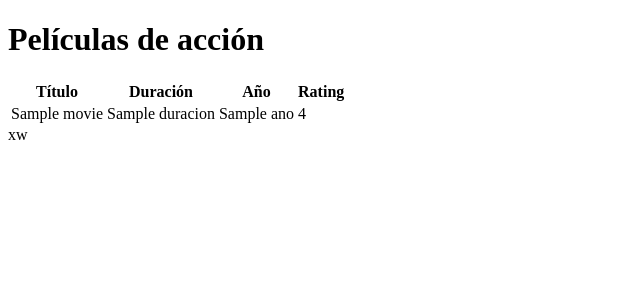
After one commit to Priscigs/PF-BDD2, a Flask app: template templates/genre_movies.html in a window 1280 px wide. The commit adds this page. Shown: the top 300 px of the page, without its empty margins (0-640 px from the left). Run offline with Flask 3, Linux system fonts and the light colour scheme; the template is opened without the code that fills it: most values are stand-ins (such as "Sample title", 1, 10 or a date in 2020).

Commit message:
🥳 UI Genre

```diff
--- a/main.py
+++ b/main.py
@@ -1,6 +1,7 @@
 from flask import Flask, render_template
 from register import register
 from login import logins
+from import_data import *
 
 app = Flask(__name__)
 
@@ -32,5 +33,34 @@ def login():
 def genre():
     return render_template('genre.html')
 
+@app.route('/genre_movies')
+def genre_movies():
+    # Crear una conexión a la base de datos
+    graph = Graph(uri="neo4j+s://ca536792.databases.neo4j.io", user="neo4j", password="9kEkEZcx8aTRfBKerXNxeEw8U1P9FNSH1Zvu1a4dG2Q")
+
+    # Consulta para obtener las películas relacionadas con el género "Action"
+    query = """
+    MATCH (:Genero {titulo: 'Action'})<-[:es_genero]-(p:Pelicula)
+    RETURN p.titulo, p.duracion, p.año, p.rating
+    """
+
+    # Ejecutar la consulta y obtener los resultados
+    result = graph.run(query)
+
+    # Obtener los resultados como una lista de diccionarios
+    movies = []
+    for record in result:
+        movie = {
+            'titulo': record['p.titulo'],
+            'duracion': record['p.duracion'],
+            'ano': record['p.año'],
+            'rating': record['p.rating']
+        }
+        movies.append(movie)
+
+    # Renderizar la plantilla HTML y pasar los datos a la misma
+    return render_template('genre_movies.html', movies=movies)
+
+
 if __name__ == '__main__':
     app.run()
--- a/templates/genre.html
+++ b/templates/genre.html
@@ -36,7 +36,7 @@
     <div class="container3">
         <div class="containerInfo">
             <div class="card">
-                <a href="bdd_add.html">
+                <a href="{{ url_for('genre_movies', genre='Action') }}">
                     <button type="button" class="btnCard">
                         <img style="height: 130px;" class="imageMain" src="../static/images/action.jpeg" alt="Italian Trulli">
                         <div class="containerCard">
--- /dev/null
+++ b/templates/genre_movies.html
@@ -0,0 +1,30 @@
+<!DOCTYPE html>
+<html>
+<head>
+    <title>Películas de acción</title>
+</head>
+<body>
+    <h1>Películas de acción</h1>
+    <table>
+        <thead>
+            <tr>
+                <th>Título</th>
+                <th>Duración</th>
+                <th>Año</th>
+                <th>Rating</th>
+            </tr>
+        </thead>
+        <tbody>
+            {% for movie in movies %}
+            <tr>
+                <td>{{ movie.titulo }}</td>
+                <td>{{ movie.duracion }}</td>
+                <td>{{ movie.ano }}</td>
+                <td>{{ movie.rating }}</td>
+            </tr>
+            {% endfor %}
+        </tbody>
+    </table>
+</body>
+</html>
+xw
```
Also changed, not shown: templates/principal.html (+6 -1 lines), import_data.py (line endings or trailing spaces).
